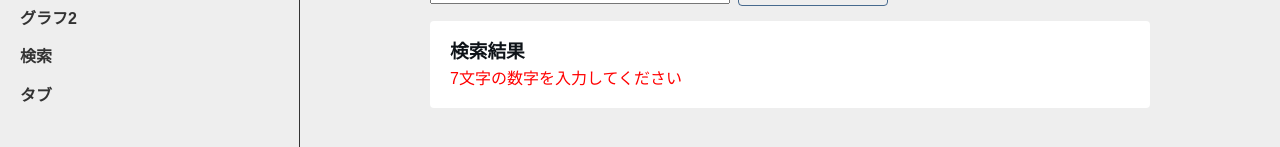
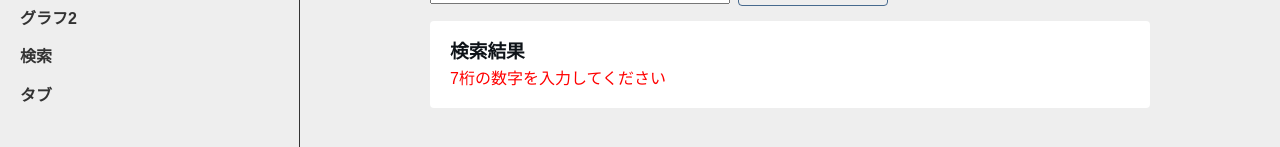
Before and after one commit to moyashiharusamen/vue_function, a Vue app: page /#/postal-code in a window 1280 px wide. Both pictures are taken after a click on the button "検索". Shown: the part 289-436 px from the top of the page. Built offline with nearby package versions, Linux system fonts and the light colour scheme; what vue-lodash would draw is missing.

Commit message:
エラーテキストを修正

```diff
--- a/src/views/PostalCode.vue
+++ b/src/views/PostalCode.vue
@@ -16,7 +16,7 @@
 
       <transition name="text">
         <p v-if="erroredLoad" key="load" :class="{ errorText: erroredLoad }">存在しない郵便番号です</p>
-        <p v-else-if="erroredNumber" key="number" :class="{ errorText: erroredNumber }">7文字の数字を入力してください</p>
+        <p v-else-if="erroredNumber" key="number" :class="{ errorText: erroredNumber }">7桁の数字を入力してください</p>
         <p v-else-if="address" key="result" class="result">{{ address.prefecture_name }}{{ address.city_name }}{{
           address.town_name }}</p>
       </transition>
```
